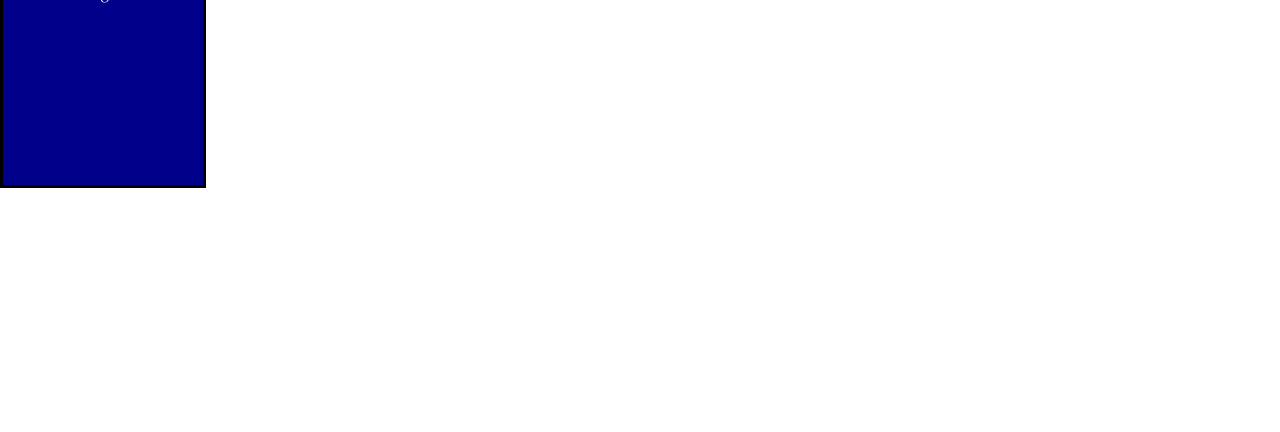
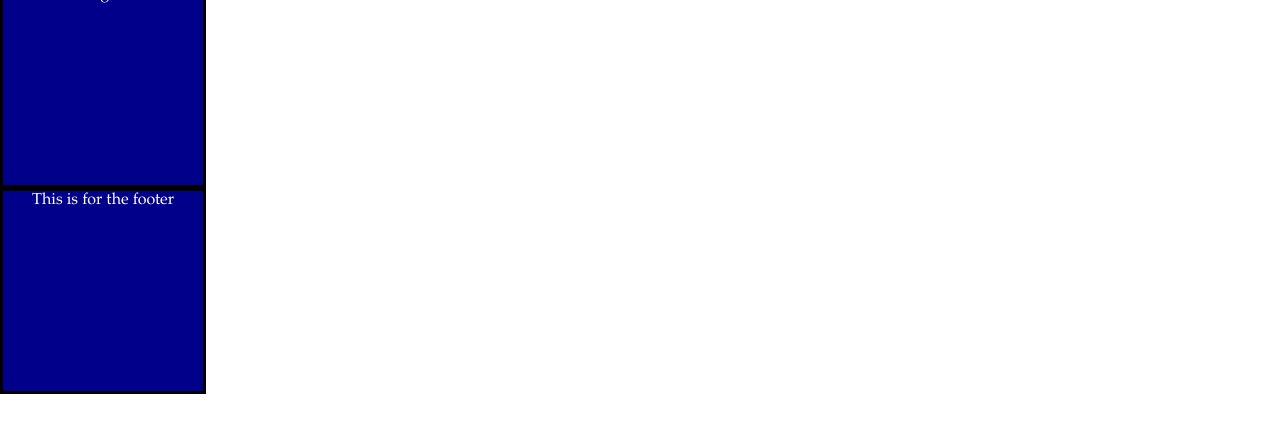
Before and after one commit to JDLanata/splash-page, a plain HTML site: page index.html in a window 1280 px wide. Shown: the part 86-518 px from the top of the page. Drawn offline with Linux system fonts and the light colour scheme.

```diff
--- a/index.html
+++ b/index.html
@@ -26,6 +26,7 @@
 
 <footer>
 
+    <p> This is for the footer</p>
 
 </footer>
 </body>
```
Also changed, not shown: style.css (line endings or trailing spaces).
